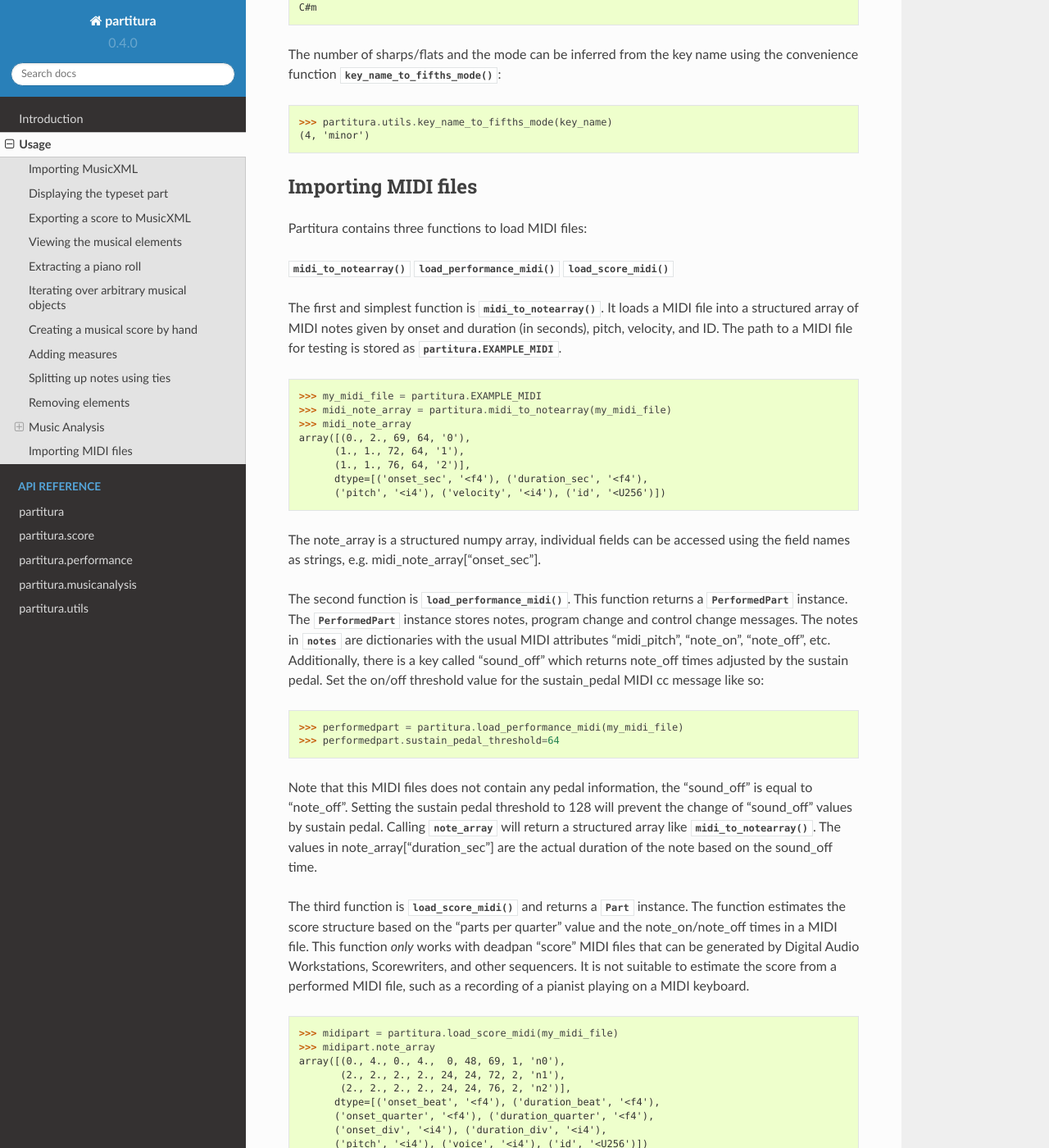
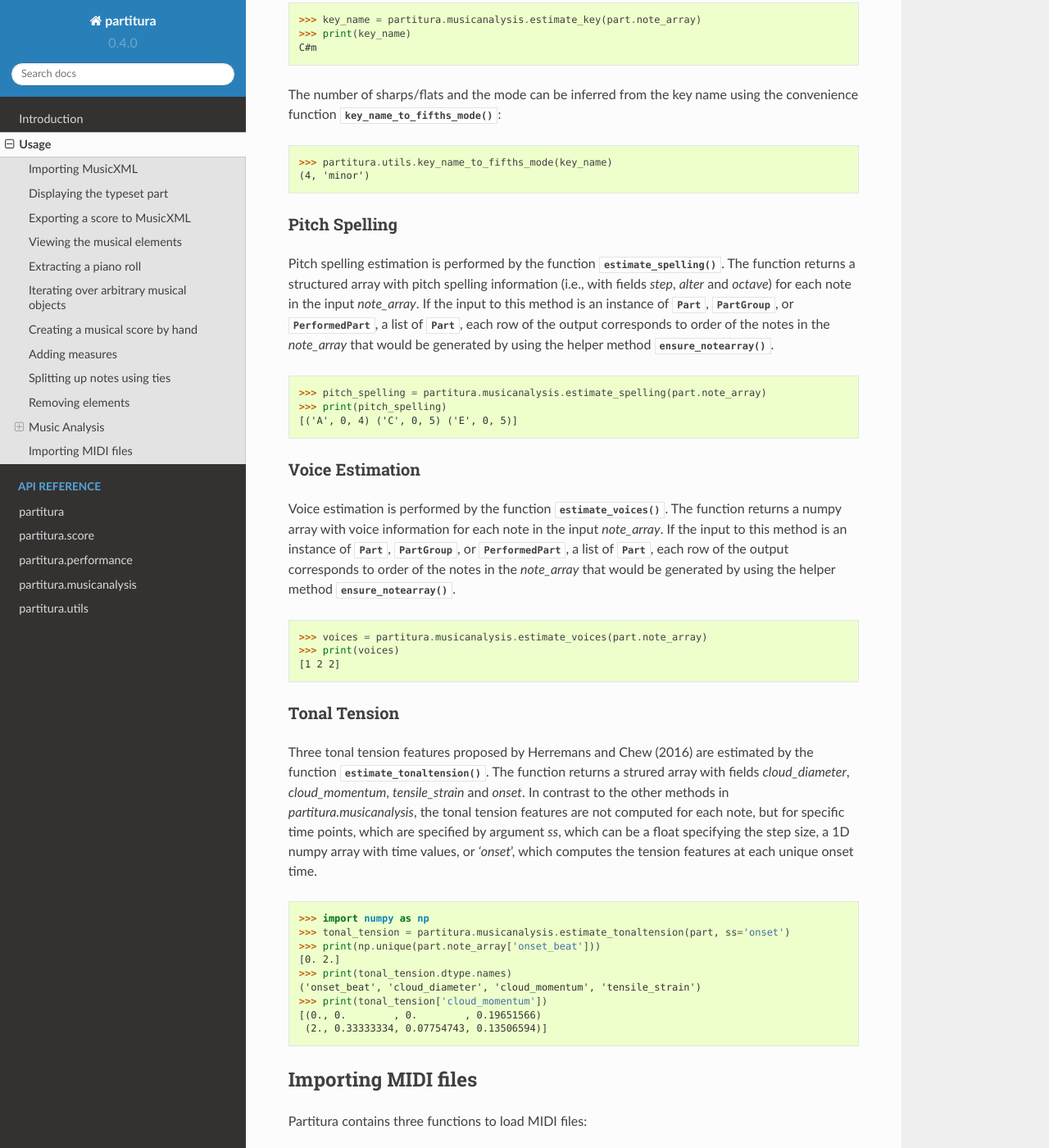
Before and after one commit to CPJKU/partitura, a Sphinx documentation site: the page built from docs/usage.rst, in a window 1280 px wide and 1400 px high, scrolled down 8678 px. Shown: the whole window at 82% size. Built offline with Sphinx 7.4.7 and the Read the Docs theme 2.0.0, drawn with Linux system fonts in a browser that asks for light colours; some of the changed text lies outside the part shown.

Commit message:
add usage for methods in musicanalysis

```diff
--- a/docs/usage.rst
+++ b/docs/usage.rst
@@ -444,7 +444,8 @@ Note that we create a list of all measures in `part` before we remove them. This
 Music Analysis
 ==============
 
-The package offers tools for various types music analysis, including key estimation, tonal tension estimation, voice separation, and pitch spelling. The functions take the note information of in the form of a  `structured numpy array <https://numpy.org/doc/stable/user/basics.rec.html>`_, as returned by the :attr:`~partitura.score.Part.note_array` attribute.
+The package offers tools for various types music analysis, including key estimation, tonal tension estimation, voice separation, and pitch spelling. The functions take the note information of in the form of an instance of
+:class:`~partitura.score.Part`,  :class:`~partitura.score.PartGroup`, or :class:`~partitura.performance.PerformedPart`, a list of :class:`~partitura.score.Part` objects or a `structured numpy array <https://numpy.org/doc/stable/user/basics.rec.html>`_, as returned by the :attr:`~partitura.score.Part.note_array` attribute.
 
 Key Estimation
 --------------
@@ -461,10 +462,45 @@ The number of sharps/flats and the mode can be inferred from the key name using
 >>> partitura.utils.key_name_to_fifths_mode(key_name)
 (4, 'minor')
 
+Pitch Spelling
+--------------
+
+Pitch spelling estimation is performed by the function
+:func:`~partitura.musicanalysis.estimate_spelling`. The function returns a structured array with pitch spelling information (i.e., with fields `step`, `alter` and `octave`) for each note in the input `note_array`. If the input to this method is an instance of :class:`~partitura.score.Part`,  :class:`~partitura.score.PartGroup`, or :class:`~partitura.performance.PerformedPart`, a list of :class:`~partitura.score.Part`, each row of the output corresponds to order of the notes in the `note_array` that would be generated by using the helper method :func:`~partitura.utils.ensure_notearray`.
+
+>>> pitch_spelling = partitura.musicanalysis.estimate_spelling(part.note_array)
+>>> print(pitch_spelling)
+[('A', 0, 4) ('C', 0, 5) ('E', 0, 5)]
+
+Voice Estimation
+----------------
+
+Voice estimation is performed by the function
+:func:`~partitura.musicanalysis.estimate_voices`. The function returns a numpy array with voice information for each note in the input `note_array`. If the input to this method is an instance of :class:`~partitura.score.Part`,  :class:`~partitura.score.PartGroup`, or :class:`~partitura.performance.PerformedPart`, a list of :class:`~partitura.score.Part`, each row of the output corresponds to order of the notes in the `note_array` that would be generated by using the helper method :func:`~partitura.utils.ensure_notearray`.
+
+>>> voices = partitura.musicanalysis.estimate_voices(part.note_array)
+>>> print(voices)
+[1 2 2]
+
+Tonal Tension
+-------------
+
+Three tonal tension features proposed by Herremans and Chew (2016) are estimated by the function
+:func:`~partitura.musicanalysis.estimate_tonaltension`. The function returns a strured array with fields `cloud_diameter`, `cloud_momentum`, `tensile_strain` and `onset`. In contrast to the other methods in `partitura.musicanalysis`, the tonal tension features are not computed for each note, but for specific time points, which are specified by argument `ss`, which can be a float specifying the step size, a 1D numpy array with time values, or `'onset`', which computes the tension features at each unique onset time.
+
+>>> import numpy as np
+>>> tonal_tension = partitura.musicanalysis.estimate_tonaltension(part, ss='onset')
+>>> print(np.unique(part.note_array['onset_beat']))
+[0. 2.]
+>>> print(tonal_tension.dtype.names)
+('onset_beat', 'cloud_diameter', 'cloud_momentum', 'tensile_strain')
+>>> print(tonal_tension['cloud_momentum'])
+[(0., 0.        , 0.        , 0.19651566)
+ (2., 0.33333334, 0.07754743, 0.13506594)]
 
 
 Importing MIDI files
-==================
+====================
 
 Partitura contains three functions to load MIDI files:
 
```
Also changed, not shown: other parts of docs/usage.rst (+1 -1 lines).
